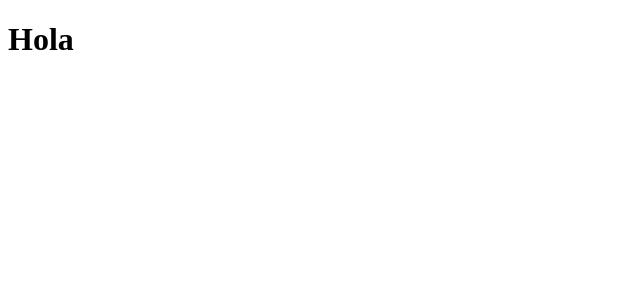
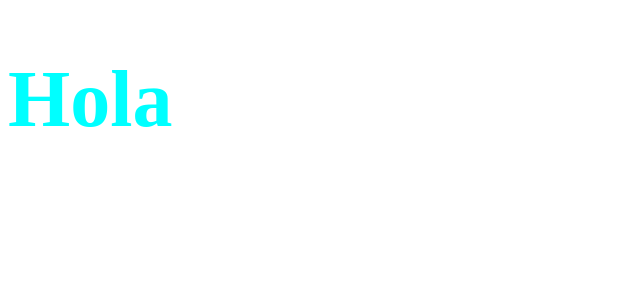
Before and after one commit to HectorRC920/Platzi-conf-merch, a React app: page / in a window 1280 px wide. Shown: the top 300 px of the page, without its empty margins (0-640 px from the left). Built offline with nearby package versions, Linux system fonts and the light colour scheme.

Commit message:
Configuración de Webpack 5 con loaders y estilos

```diff
--- a/package.json
+++ b/package.json
@@ -20,8 +20,10 @@
     "@babel/preset-env": "^7.17.12",
     "@babel/preset-react": "^7.17.12",
     "babel-loader": "^8.2.5",
+    "css-loader": "^6.7.1",
     "html-loader": "^3.1.0",
     "html-webpack-plugin": "^5.5.0",
+    "mini-css-extract-plugin": "^2.6.0",
     "webpack": "^5.72.1",
     "webpack-cli": "^4.9.2",
     "webpack-dev-server": "^4.9.0"
--- a/src/components/App.js
+++ b/src/components/App.js
@@ -1,4 +1,5 @@
 import React from "react";
+import '../styles/components/App.css'
 const App = () => {
   return (
     <>
--- /dev/null
+++ b/src/styles/components/App.css
@@ -0,0 +1,4 @@
+h1{
+    font-size: 80px;
+    color: aqua;
+}
--- a/webpack.config.js
+++ b/webpack.config.js
@@ -1,5 +1,6 @@
 const path = require("path");
 const HtmlWebpackPlugin = require("html-webpack-plugin");
+const MiniCssExtractPlugin = require("mini-css-extract-plugin");
 
 module.exports = {
   entry: "./src/index.js",
@@ -28,12 +29,25 @@ module.exports = {
           },
         ],
       },
+      {
+        test: /\.css$/,
+        use: [
+          {
+            loader: MiniCssExtractPlugin.loader,
+          },
+          "css-loader",
+        ],
+      },
     ],
   },
   plugins: [
     new HtmlWebpackPlugin({
       template: "./public/index.html",
       filename: "./index.html",
+    }),
+
+    new MiniCssExtractPlugin({
+      filename: "assests[name].css",
     }),
   ],
   devServer: {
```
Also changed, not shown: 1 other file (tests, documents, lock files or other folders).
